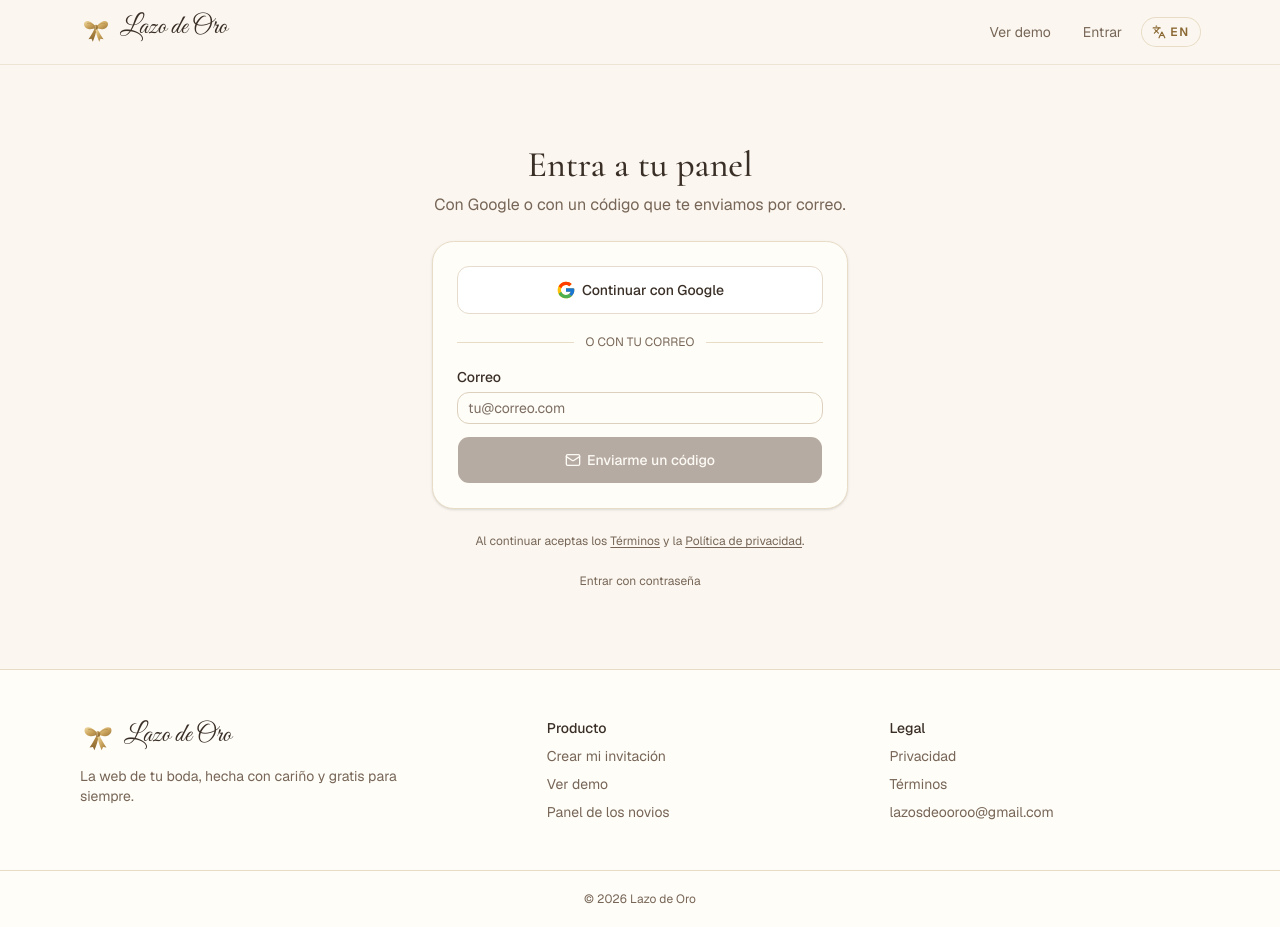
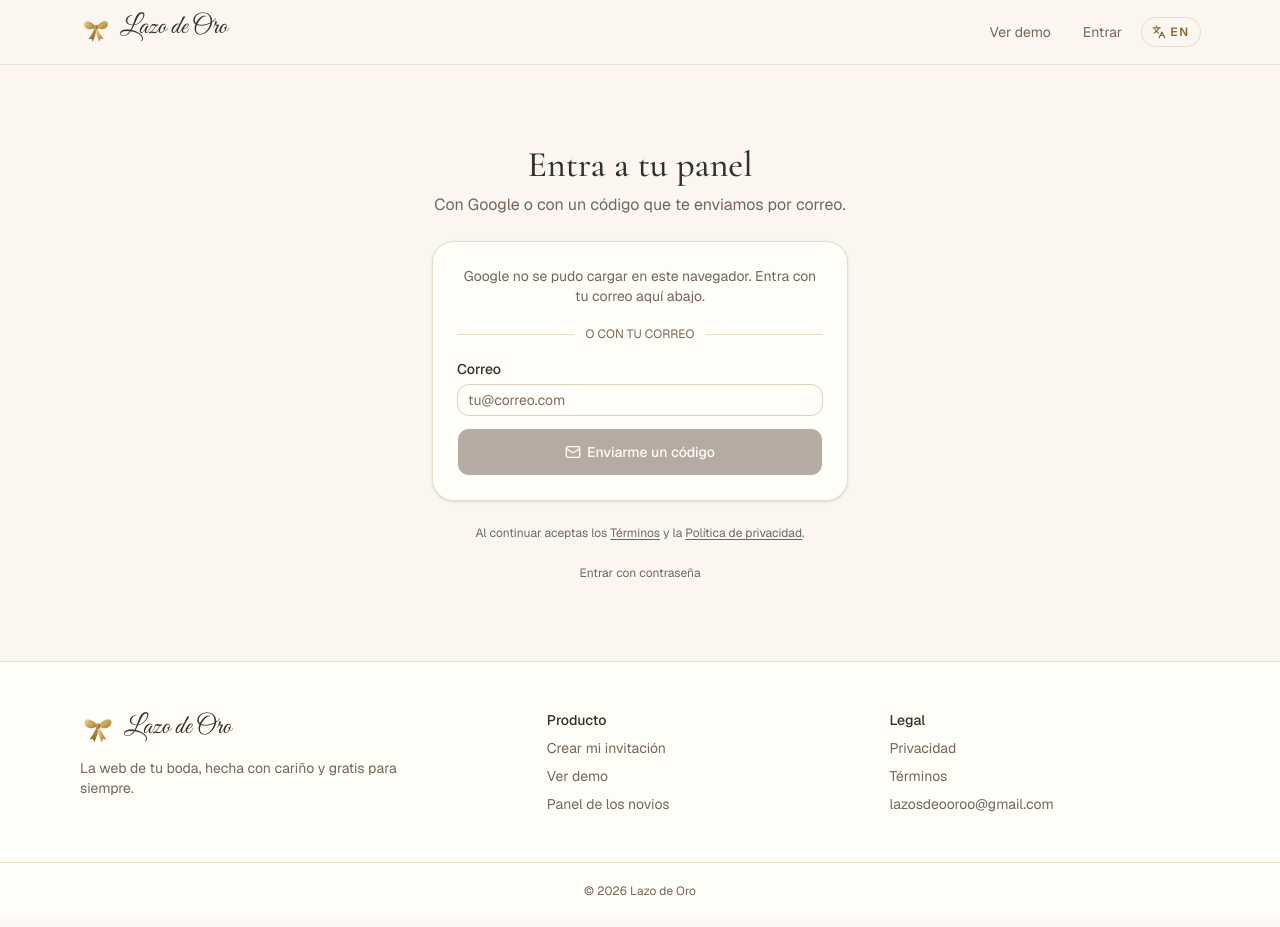
Before and after one commit to Daniiel18/plataforma-bodas, a Next.js app: page /entrar in a window 1280 px wide. Both pictures are taken after a click on the button "ES". Built offline with nearby package versions, Linux system fonts and the light colour scheme; no server answers.

Commit message:
feat(auth): drop the Google redirect fallback
Browsers that block Google's button also block its redirect, so the page
now points to the email code instead. Without the redirect URI the Supabase
domain leaves the Google project and the brand can be verified.

```diff
--- a/src/app/(site)/entrar/sign-in.tsx
+++ b/src/app/(site)/entrar/sign-in.tsx
@@ -83,17 +83,6 @@ export function SignIn({ next, linkError }: { next: string; linkError: boolean }
       window.location.assign(next);
     });
 
-  /** Fallback when Google's button cannot load: the classic redirect. */
-  const googleRedirect = () =>
-    startTransition(async () => {
-      setProblem(null);
-      const { error } = await supabase.auth.signInWithOAuth({
-        provider: "google",
-        options: { redirectTo: callback() },
-      });
-      if (error) setProblem(describe(error, "google"));
-    });
-
   const sendCode = () =>
     startTransition(async () => {
       setProblem(null);
@@ -154,17 +143,14 @@ export function SignIn({ next, linkError }: { next: string; linkError: boolean }
             <GoogleButton
               lang={lang}
               onToken={googleToken}
+              // Blockers and in-app browsers that stop Google's button also stop its redirect.
               fallback={
-                <Button
-                  type="button"
-                  variant="outline"
-                  size="lg"
-                  className="h-12 bg-white"
-                  onClick={googleRedirect}
-                  disabled={pending}
-                >
-                  <GoogleLogo /> <T es="Continuar con Google" en="Continue with Google" />
-                </Button>
+                <p className="text-center text-sm text-[var(--site-ink-soft)]">
+                  <T
+                    es="Google no se pudo cargar en este navegador. Entra con tu correo aquí abajo."
+                    en="Google couldn't load in this browser. Sign in with your email below."
+                  />
+                </p>
               }
             />
 
@@ -291,27 +277,3 @@ export function SignIn({ next, linkError }: { next: string; linkError: boolean }
     </div>
   );
 }
-
-/** Google's "G", as its sign-in branding guidelines ask. */
-function GoogleLogo() {
-  return (
-    <svg viewBox="0 0 48 48" className="size-5" aria-hidden>
-      <path
-        fill="#FFC107"
-        d="M43.6 20.5H42V20H24v8h11.3C33.7 32.7 29.2 36 24 36c-6.6 0-12-5.4-12-12s5.4-12 12-12c3.1 0 5.8 1.2 7.9 3.1l5.7-5.7C34 6.1 29.3 4 24 4 12.9 4 4 12.9 4 24s8.9 20 20 20 20-8.9 20-20c0-1.3-.1-2.4-.4-3.5z"
-      />
-      <path
-        fill="#FF3D00"
-        d="m6.3 14.7 6.6 4.8C14.7 15.1 19 12 24 12c3.1 0 5.8 1.2 7.9 3.1l5.7-5.7C34 6.1 29.3 4 24 4 16.3 4 9.7 8.3 6.3 14.7z"
-      />
-      <path
-        fill="#4CAF50"
-        d="M24 44c5.2 0 9.9-2 13.4-5.2l-6.2-5.2C29.2 35.1 26.7 36 24 36c-5.2 0-9.6-3.3-11.3-8l-6.5 5C9.5 39.6 16.2 44 24 44z"
-      />
-      <path
-        fill="#1976D2"
-        d="M43.6 20.5H42V20H24v8h11.3c-.8 2.2-2.2 4.2-4.1 5.6l6.2 5.2C37 39.2 44 34 44 24c0-1.3-.1-2.4-.4-3.5z"
-      />
-    </svg>
-  );
-}
```
Also changed, not shown: 2 other files (tests, documents, lock files or other folders).
